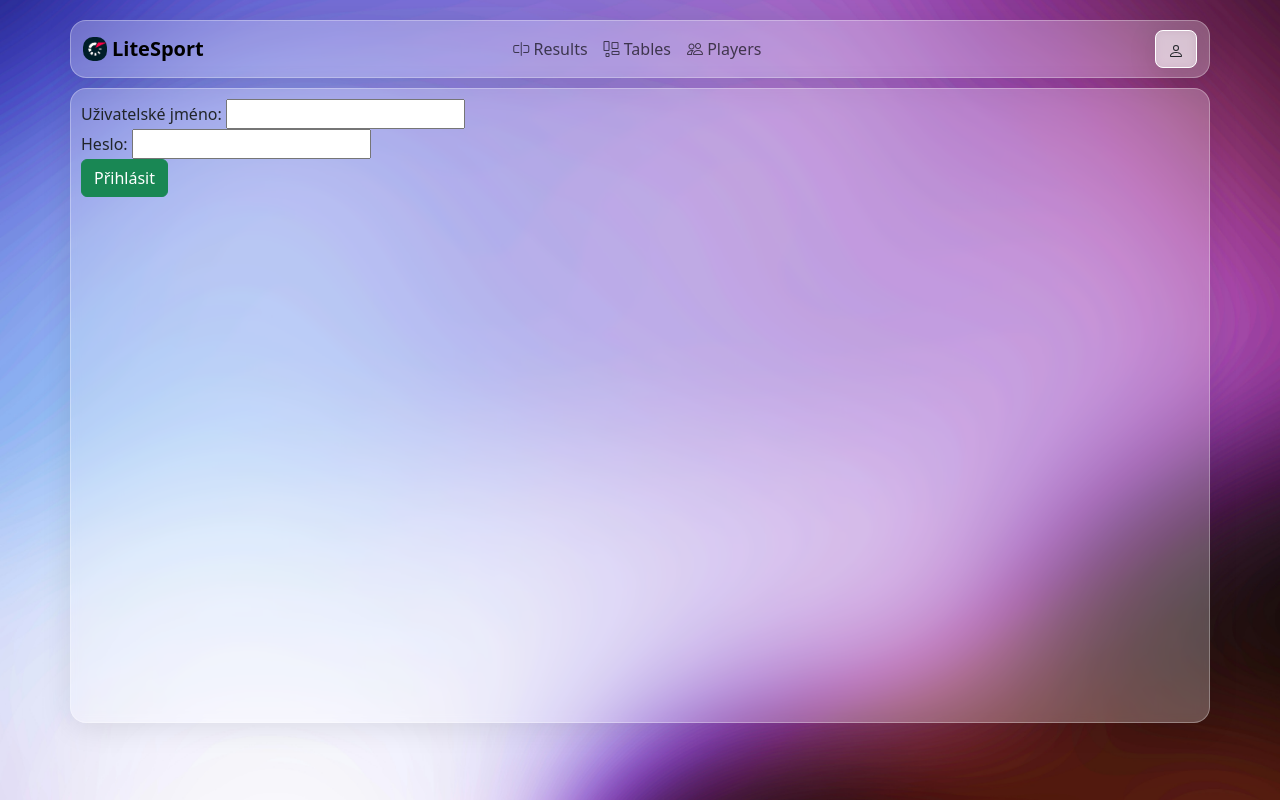
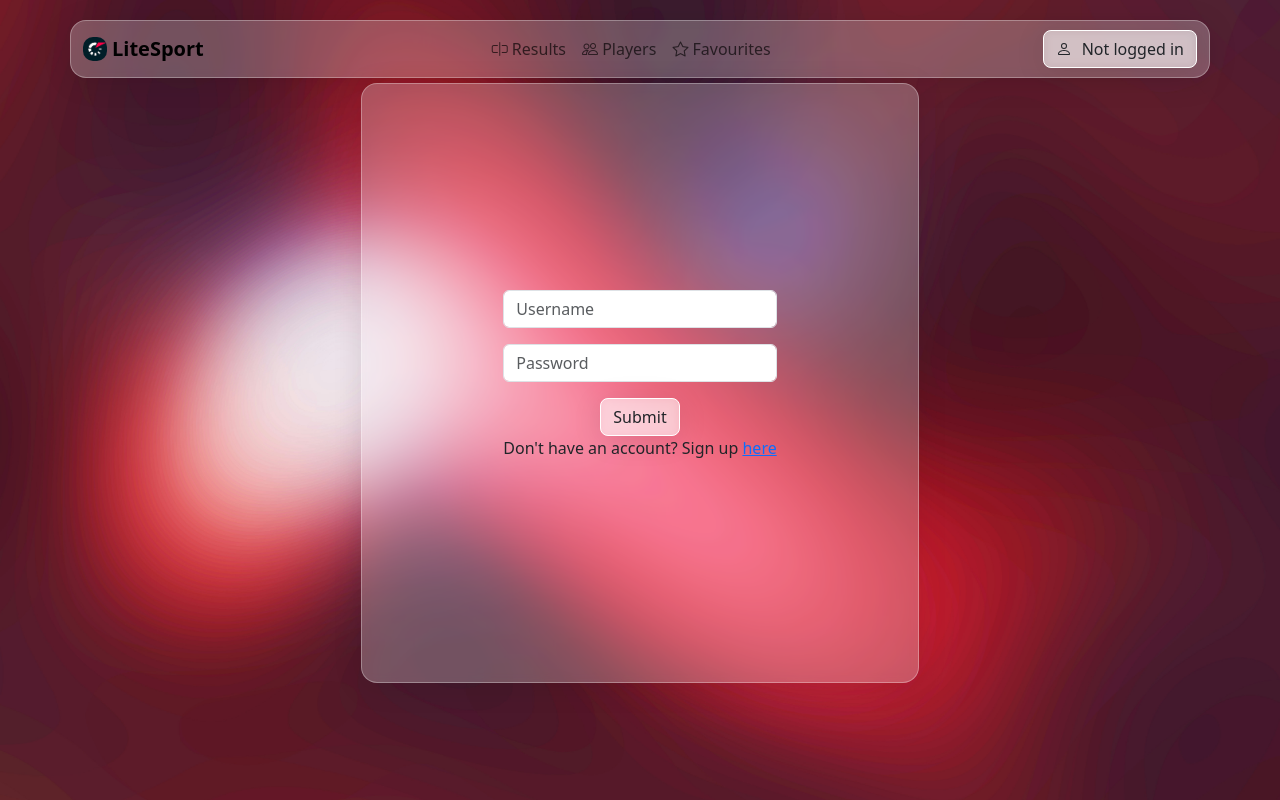
Before and after one commit to Kudl1k/skj, a Django app: page /login in a window 1280 px wide. Run offline with Django 5.2, Linux system fonts and the light colour scheme; some libraries are stand-ins or nearby versions.

Commit message:
created sign in and log in ui

```diff
--- a/project/base/templates/base/login.html
+++ b/project/base/templates/base/login.html
@@ -2,19 +2,23 @@
 {% block title %} Přihlášení {% endblock %}
 
 {% block content %}
-<div class="container-lg glass-effect main-container">
-<form method="POST">
-    {% csrf_token %}
-    <div class="form-group">
-        <label for="id_username">Uživatelské jméno:</label>
-        {{ form.username }}
+<div class="container-lg outside-container">
+    <div class="glass-effect form-container">
+        <form method="POST">
+            {% csrf_token %}
+            <div class="mb-3">
+              <input type="text" class="form-control" placeholder="Username" name="{{ form.username.name }}">
+            </div>
+            <div class="mb-3">
+              <input type="password" class="form-control" placeholder="Password" name="{{ form.password.name }}">
+            </div>
+            <div class="page-title">
+                <button type="submit" class="btn submit-button">Submit</button>
+            </div>
+        <p>Don't have an account? Sign up <a href="/signup">here</a></p>
+
+        </form>
     </div>
-    <div class="form-group">
-        <label for="id_password">Heslo:</label>
-        {{ form.password }}
-    </div>
-    <button type="submit" class="btn btn-success">Přihlásit</button>
-</form>
 </div>
 {% comment %} <p>Nemáte účet? Vytvořte si <a href="{% url 'signup' %}">zde</a>.</p> {% endcomment %}
 {% endblock %}
--- a/project/base/views.py
+++ b/project/base/views.py
@@ -92,7 +92,12 @@ def user_login(request):
                 return redirect('home')
     else:
         form = UserLoginForm()
-    return render(request, 'base/login.html', {'form': form})
+
+    context = {
+        'form': form,
+        'title': "Log in"
+    }
+    return render(request, 'base/login.html', context)
 
 def user_logout(request):
     auth_logout(request)
@@ -110,7 +115,10 @@ def user_signup(request):
     else:
         form = UserRegistrationForm()
 
-    context = { 'form': form }
+    context = {
+        'form': form,
+        'title': "Sign in"
+    }
     return render(request, 'base/signup.html', context)
 
 def players_football(request, league_id=None, team_id=None, player_id = None):
--- a/project/static/css/style.css
+++ b/project/static/css/style.css
@@ -40,13 +40,18 @@ body {
     margin-right: 5px;
 }
 
-@media (min-width: 576px) {
-    #navbarNavDropdown {
-        margin-left: -50px;
-    }
+
+
+.user-button{
+    background: rgba(255, 255, 255, 0.5);
+    border-radius: 8px;
+    box-shadow: 0 4px 30px rgba(0, 0, 0, 0.1);
+    backdrop-filter: blur(5px);
+    -webkit-backdrop-filter: blur(5px);
+    border: 1px solid rgba(255, 255, 255, 1);
 }
 
-.user-button{
+.submit-button{
     background: rgba(255, 255, 255, 0.5);
     border-radius: 8px;
     box-shadow: 0 4px 30px rgba(0, 0, 0, 0.1);
@@ -125,3 +130,21 @@ body {
     border-radius: 10px;
     transition: all 0.1s ease;
 }
+.dropdown-menu {
+    z-index: 1000;
+}
+
+.form-container {
+    display: flex;
+    justify-content: center;
+    align-items: center;
+    width: 50%;
+    height: 100%;
+}
+
+.container-lg.outside-container{
+    height: 75%;
+    display: flex;
+    justify-content: center;
+    align-items: center;
+}
--- a/project/templates/main.html
+++ b/project/templates/main.html
@@ -11,7 +11,7 @@
     <link rel="stylesheet" href="{% static '/css/style.css' %}">
     <title>LiteSport - {{title}}</title>
 </head>
-<body style="background-image: url('{% static 'background_light.jpg' %}');">
+<body style="background-image: url('{% static 'background_dark.jpg' %}');">
 
     {% include 'navbar.html' %}
     {% include 'category_navbar.html' %}
--- a/project/templates/navbar.html
+++ b/project/templates/navbar.html
@@ -19,22 +19,29 @@
               </a>
             </li>
             <li class="nav-item">
-              <a class="nav-link" href="#">
-                <i class="bi bi-layout-wtf"></i> Tables
+              <a class="nav-link" href="/football/players">
+                <i class="bi bi-people"></i> Players
               </a>
             </li>
             <li class="nav-item">
-              <a class="nav-link" href="/football/players">
-                <i class="bi bi-people"></i> Players
+              <a class="nav-link" href="#">
+                <i class="bi bi-star"></i> Favourites
               </a>
             </li>
           </ul>
         </div>
         <div class="dropdown ms-auto">
           <button class="btn user-button" type="button" id="dropdownMenuButton" data-bs-toggle="dropdown" aria-haspopup="true" aria-expanded="false">
-            <svg xmlns="http://www.w3.org/2000/svg" width="16" height="16" fill="currentColor" class="bi bi-person" viewBox="0 0 16 16">
-              <path d="M8 8a3 3 0 1 0 0-6 3 3 0 0 0 0 6m2-3a2 2 0 1 1-4 0 2 2 0 0 1 4 0m4 8c0 1-1 1-1 1H3s-1 0-1-1 1-4 6-4 6 3 6 4m-1-.004c-.001-.246-.154-.986-.832-1.664C11.516 10.68 10.289 10 8 10s-3.516.68-4.168 1.332c-.678.678-.83 1.418-.832 1.664z" />
-            </svg>
+            <div class="page-title">
+              <svg style="margin-right: 10px" xmlns="http://www.w3.org/2000/svg" width="16" height="16" fill="currentColor" class="bi bi-person" viewBox="0 0 16 16">
+                <path d="M8 8a3 3 0 1 0 0-6 3 3 0 0 0 0 6m2-3a2 2 0 1 1-4 0 2 2 0 0 1 4 0m4 8c0 1-1 1-1 1H3s-1 0-1-1 1-4 6-4 6 3 6 4m-1-.004c-.001-.246-.154-.986-.832-1.664C11.516 10.68 10.289 10 8 10s-3.516.68-4.168 1.332c-.678.678-.83 1.418-.832 1.664z" />
+              </svg>
+              {% if user.is_authenticated %}
+              {{ user.first_name }} {{ user.last_name }}
+              {% else %}
+              Not logged in
+              {% endif %}
+            </div>
           </button>
           {% if user.is_authenticated %}
           <div class="dropdown-menu dropdown-menu-end" aria-labelledby="dropdownMenuButton">
```
Also changed, not shown: project/base/templates/base/home.html (+12 -1 lines), project/base/templates/base/signup.html (+28 -34 lines), project/db.sqlite3.
